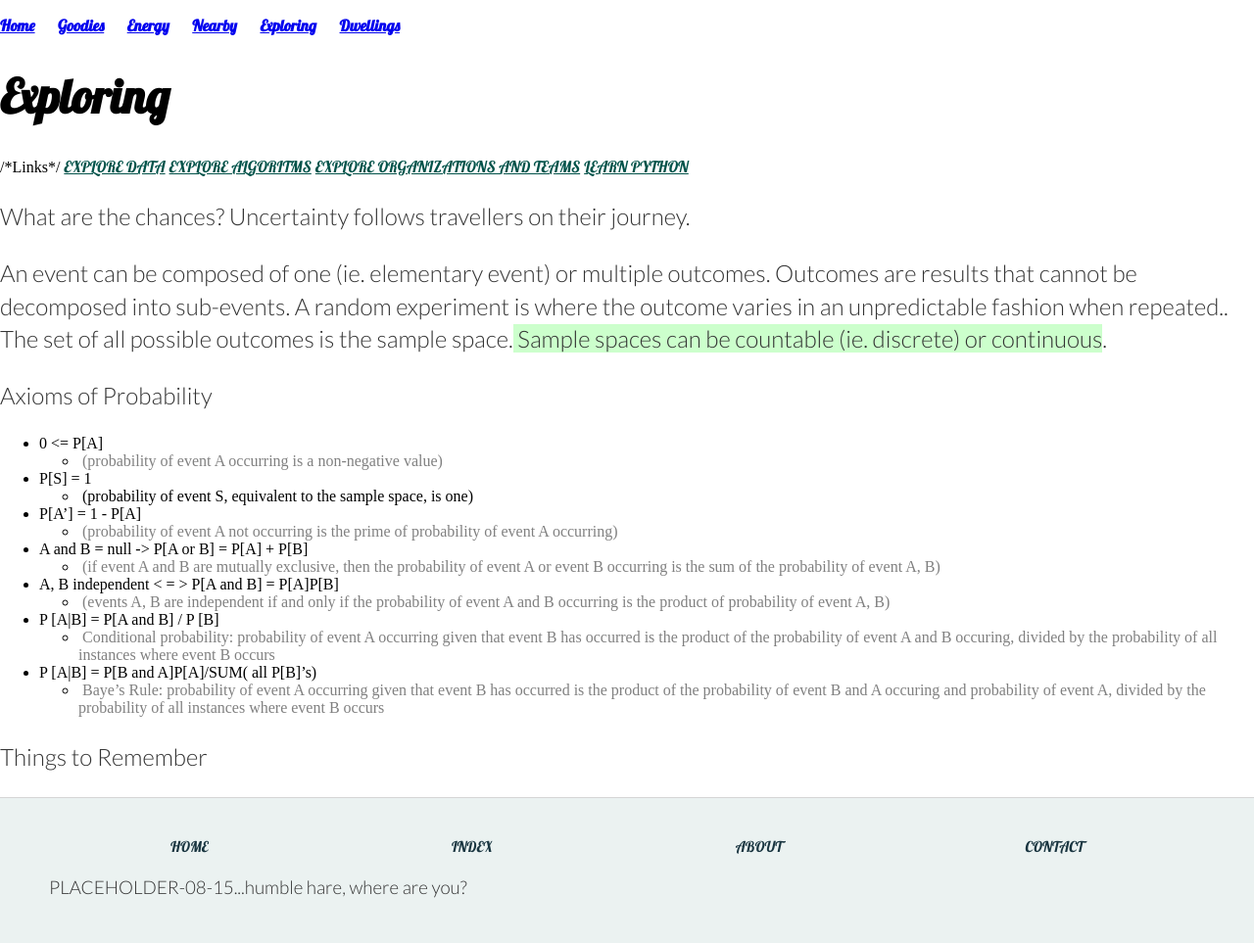
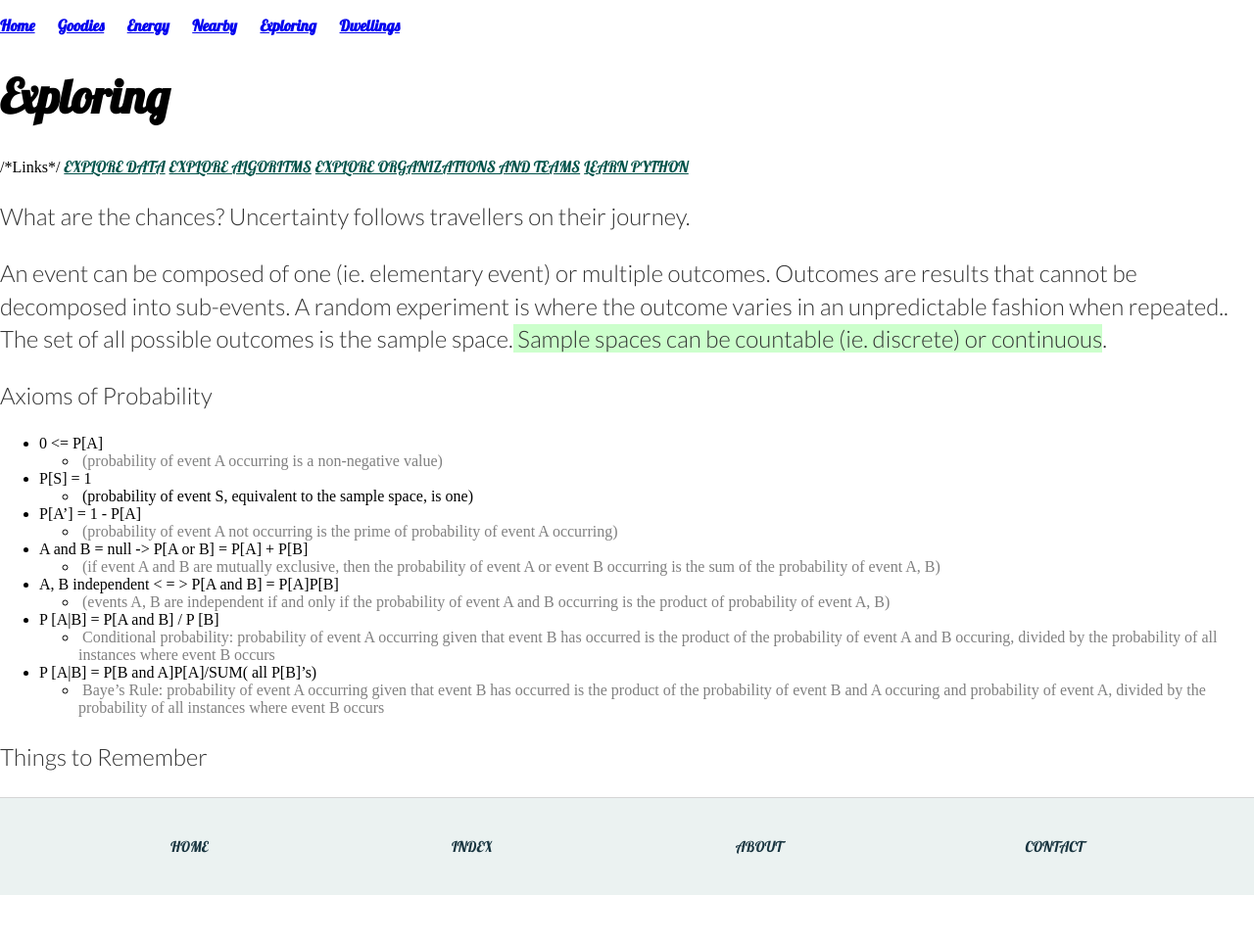
Before and after one commit to Squishy-Penguin/Squishy-Penguin.github.io, a Jekyll site: the page built from explore/index.html, in a window 1280 px wide. Shown: the whole page at 98% size. Built offline with Jekyll 4.4.1, drawn with Linux system fonts in a browser that asks for light colours; some web fonts are replaced; after the commit the page ends 914 px from its top, so only the background shows below that.

Commit message:
Update default.html

```diff
--- a/_layouts/default.html
+++ b/_layouts/default.html
@@ -34,8 +34,7 @@
 	        	  		<li><a href="/index">Index</a></li>
         		  		<li><a href="/about">About</a></li>
         		  		<li><a href="/contact">Contact</a></li>
-            			</ul>
-				<small><p>PLACEHOLDER-08-15...humble hare, where are you?</p></small>
+				</ul>
 			</footer>
 		</body>
 	</html>
```
